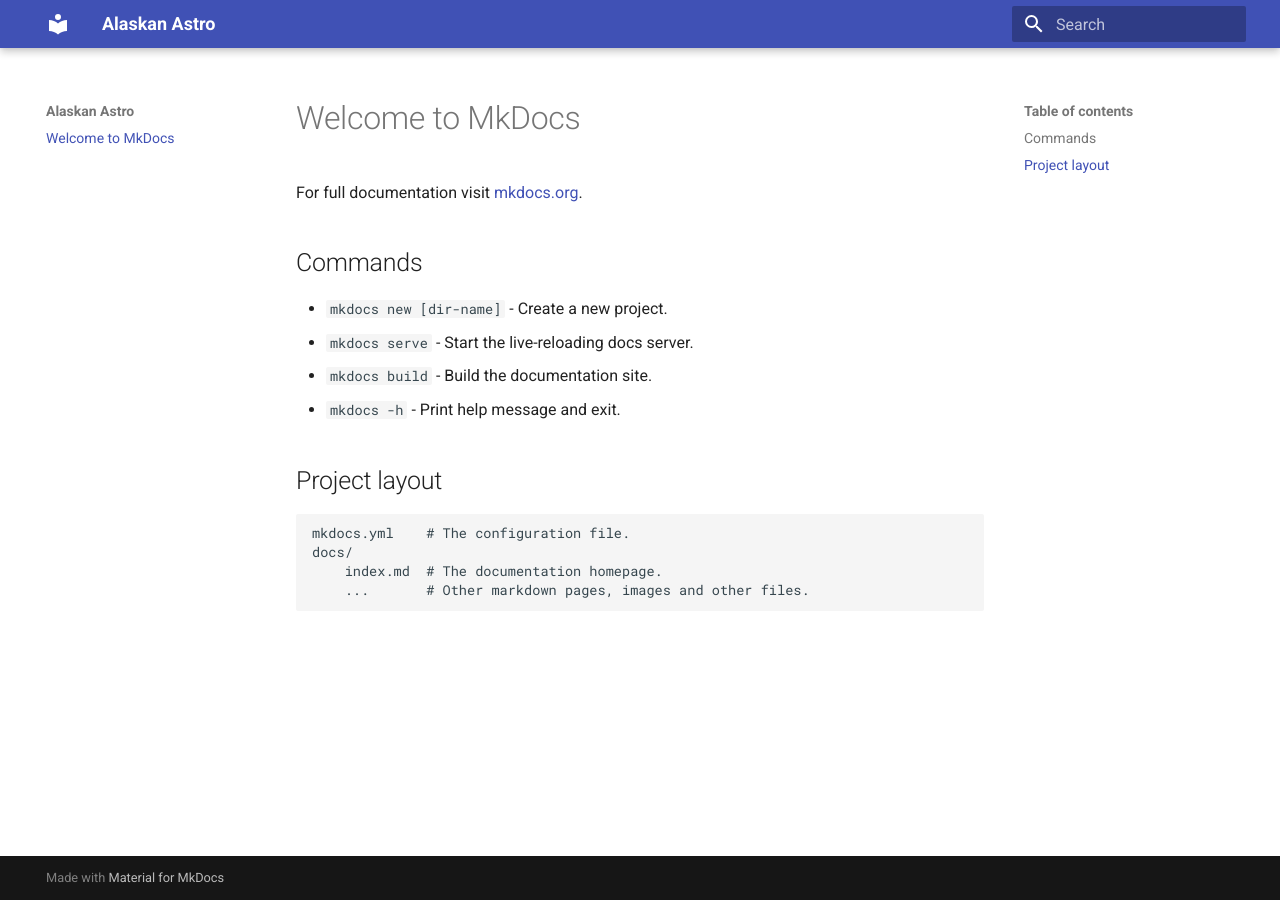
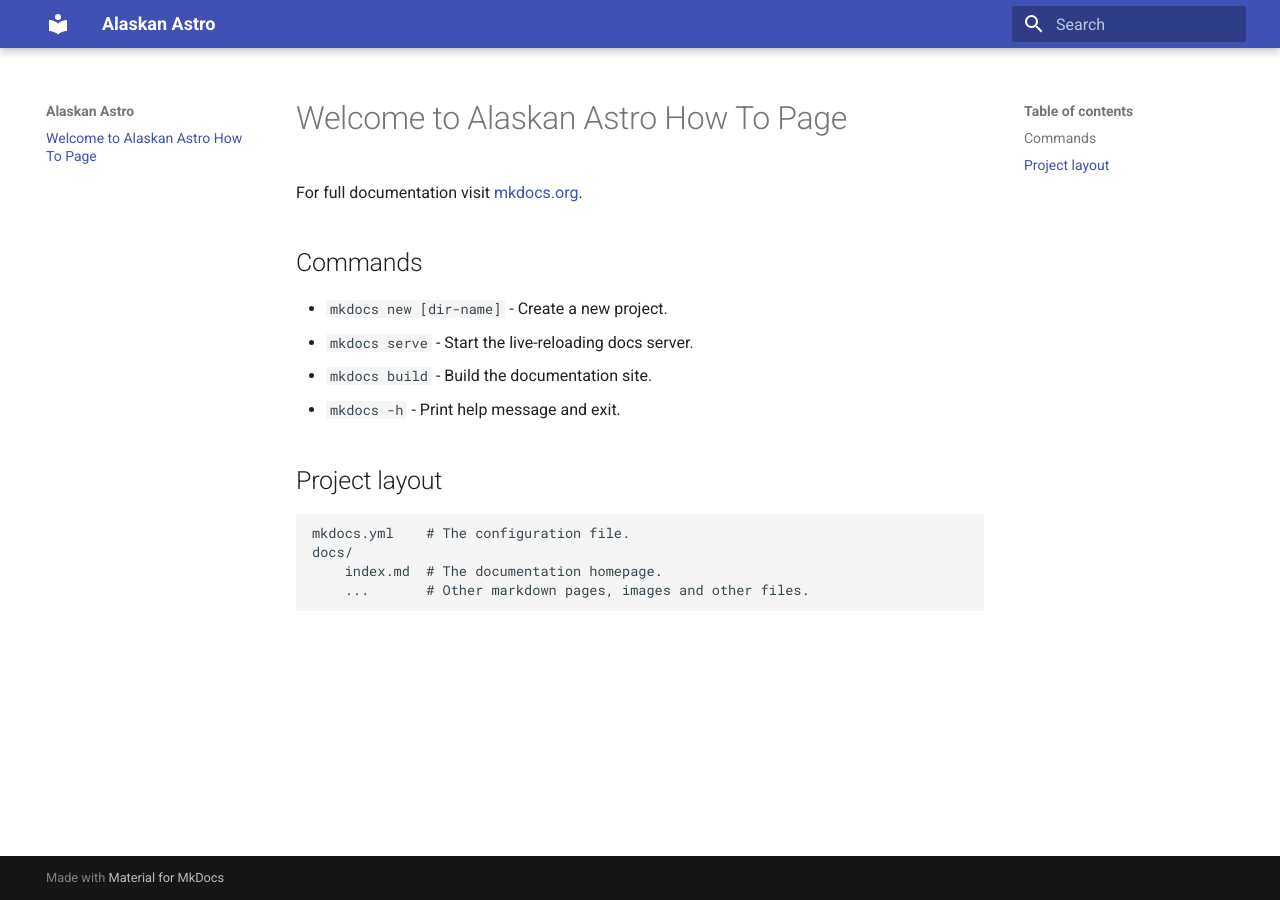
Before and after one commit to AlaskanAstro/AK.how.to, an MkDocs documentation site: the page built from docs/index.md, in a window 1280 px wide. Built offline with MkDocs 1.6.1 and Material for MkDocs 9.7.7, drawn with Linux system fonts in a browser that asks for light colours.

```diff
--- a/docs/index.md
+++ b/docs/index.md
@@ -1,4 +1,4 @@
-# Welcome to MkDocs
+# Welcome to Alaskan Astro How To Page
 
 For full documentation visit [mkdocs.org](https://www.mkdocs.org).
 
```
